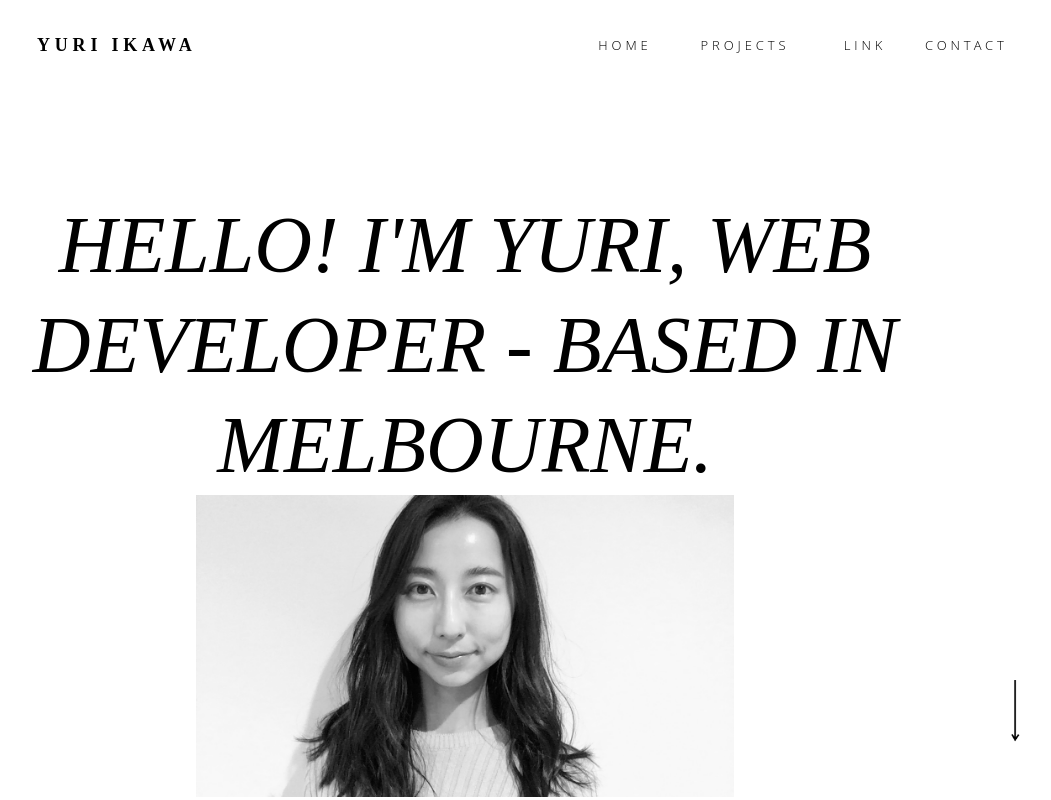
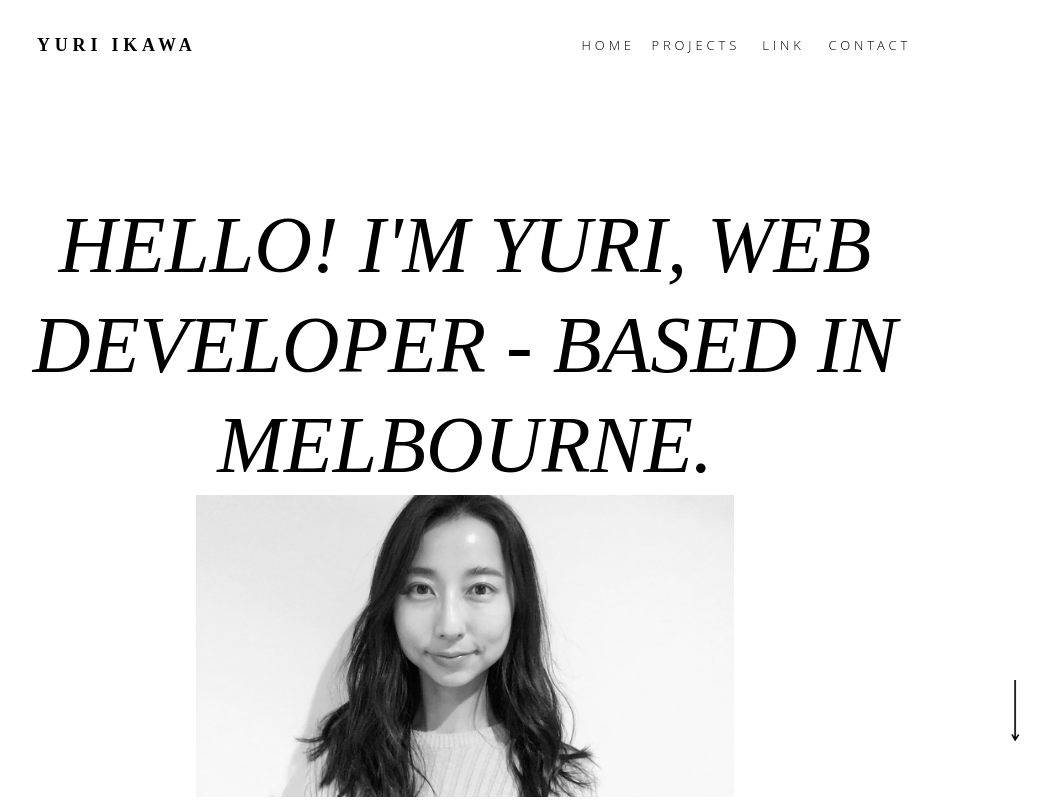
Before and after one commit to yrikw/Portfolio-react, a React (Create React App) app: page / in a window 1280 px wide. Shown: the top 800 px of the page, without its empty margins (175-1226 px from the left). Built offline with nearby package versions, Linux system fonts and the light colour scheme.

Commit message:
removed scroll

```diff
--- a/src/components/Navbar/DesktopNavbar.js
+++ b/src/components/Navbar/DesktopNavbar.js
@@ -3,7 +3,7 @@ import {AppBar, Toolbar, Grid, Typography, Box }from '@material-ui/core';
 
 import './Navbar.css'
 
-import { Link } from 'react-scroll';
+// import { Link } from 'react-scroll';
 
 const DesktopNavbar = () => {
 
@@ -19,9 +19,14 @@ const DesktopNavbar = () => {
 
                         <Grid item xs={6} md={6} lg={6} >
                         <ul className="nav-uls">
-                         <Link to="home" smooth={true} className="scroll nav-li"> <li><a href="/about" className="Item-Text">HOME</a></li></Link>
+                         {/* <Link to="home" smooth={true} className="scroll nav-li"> <li><a href="/about" className="Item-Text">HOME</a></li></Link>
                          <Link to="projects" smooth={true} className="scroll nav-li"> <li><a href="/about" className="Item-Text">PROJECTS</a></li></Link>
                          <Link to="contact" smooth={true} className="scroll nav-li">  <li><a href="/contact" className="Item-Text">LINK</a></li></Link>
+                        <li><a href="mailto:mbcrhc@gmail.com" className="Item-Text">CONTACT</a></li> */}
+
+                       <li><a href="/about" className="Item-Text">HOME</a></li>
+                        <li><a href="/about" className="Item-Text">PROJECTS</a></li>
+                         <li><a href="/contact" className="Item-Text">LINK</a></li>
                         <li><a href="mailto:mbcrhc@gmail.com" className="Item-Text">CONTACT</a></li>
                         </ul>
                         </Grid>
```
